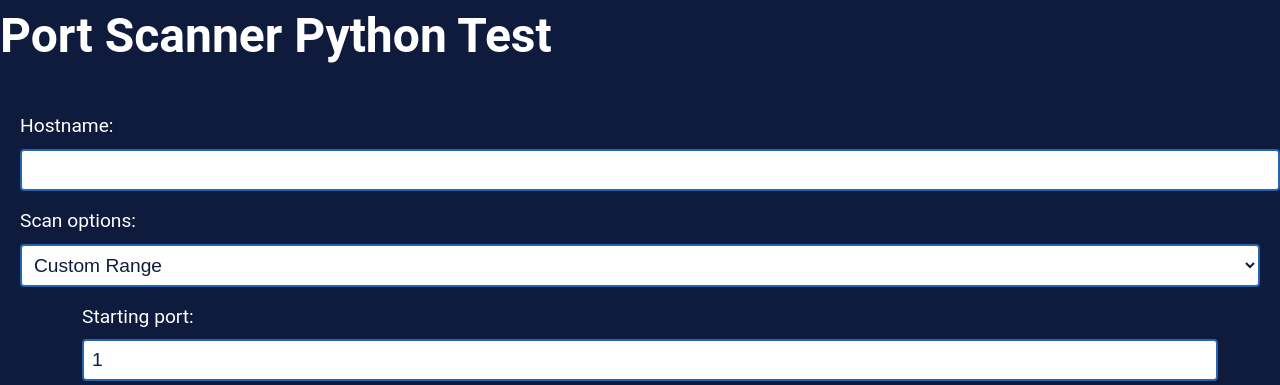
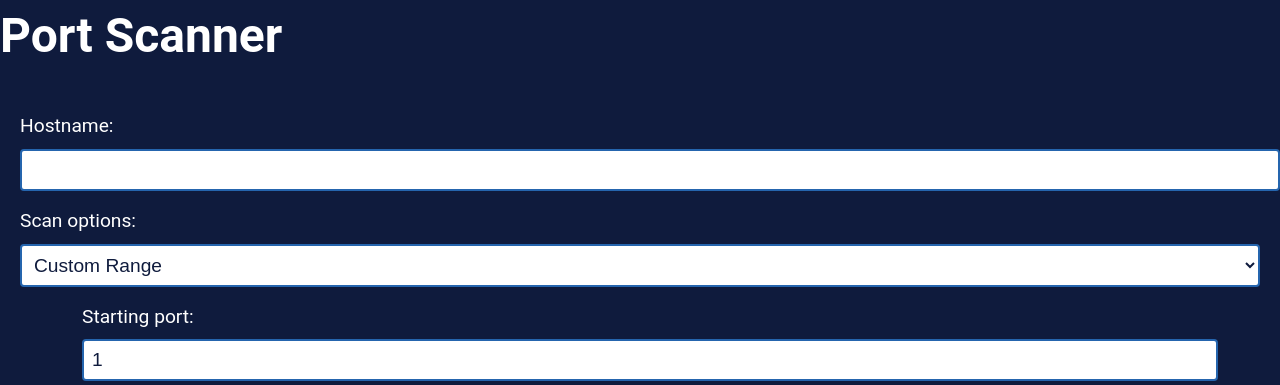
Before and after one commit to plexmond/python-port-scanner, a Flask app: page / in a window 1280 px wide. Shown: the part 40-425 px from the top of the page. Run offline with Flask 2, Linux system fonts and the light colour scheme.

Commit message:
Change test

```diff
--- a/templates/index.html
+++ b/templates/index.html
@@ -9,7 +9,7 @@
 <body>
     <header>
     </header>
-    <h1>Port Scanner Python Test</h1>
+    <h1>Port Scanner</h1>
 
     <form method="post">
         <label for="hostname">Hostname:</label>
```
